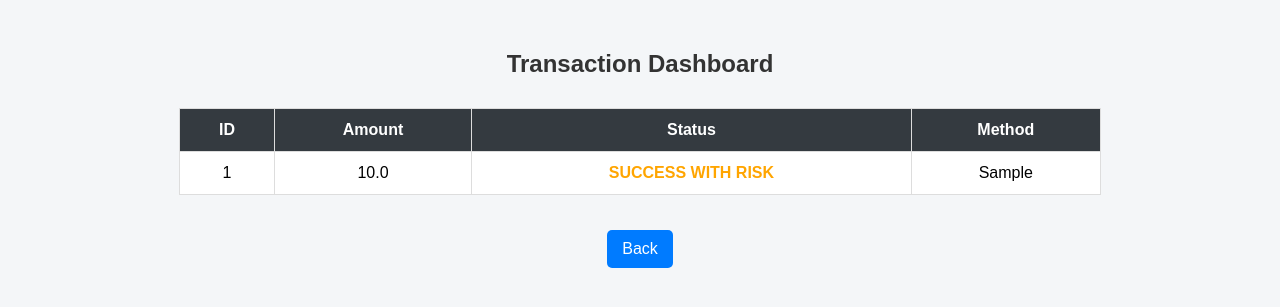
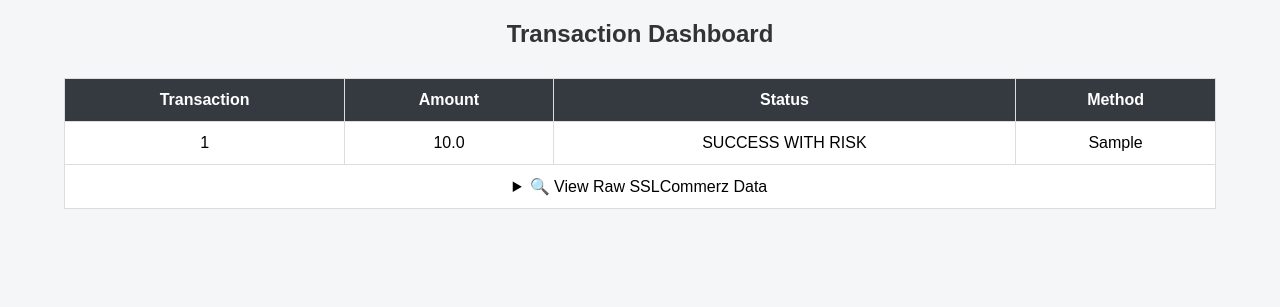
Before and after one commit to MahdiRedwan/ProjectCABD, a Flask app: page /dashboard in a window 1280 px wide. Shown: the top 307 px of the page. Run offline with Flask 3, Linux system fonts and the light colour scheme; tables that the repository leaves empty hold one stand-in row (values such as "Sample post").

Commit message:
fix base url and callbacks

```diff
--- a/app.py
+++ b/app.py
@@ -23,9 +23,9 @@ def index():
     return render_template("index.html")
 
 
-# ======================
+# =========================
 # PAYMENT INIT
-# ======================
+# =========================
 @app.route("/pay", methods=["POST"])
 def pay():
     amount = request.form.get("amount")
@@ -43,7 +43,7 @@ def pay():
         "cus_name": "Test User",
         "cus_email": "test@mail.com",
         "cus_phone": "01700000000",
-        "product_name": "Demo",
+        "product_name": "Demo Product",
         "product_category": "General",
         "product_profile": "general"
     }
@@ -61,40 +61,46 @@ def pay():
     return data
 
 
-# ======================
-# SUCCESS CALLBACK (FIXED)
-# ======================
+# =========================
+# SUCCESS (RAW DEBUG VERSION)
+# =========================
 @app.route("/success", methods=["GET", "POST"])
 def success():
-    callback = request.values.to_dict()
+    callback_data = request.values.to_dict()
 
-    val_id = callback.get("val_id")
-    tran_id = callback.get("tran_id")
+    print("\n==== CALLBACK RAW ====")
+    print(callback_data)
 
-    payment = validate_payment(val_id) if val_id else None
+    val_id = callback_data.get("val_id")
+    tran_id = callback_data.get("tran_id")
 
-    # ---------- STATUS FIX ----------
+    payment = None
+
+    if val_id:
+        payment = validate_payment(val_id)
+
+    print("\n==== VALIDATION RAW ====")
+    print(payment)
+
+    # =========================
+    # SAFE STATUS LOGIC
+    # =========================
+    status = "FAILED"
+
     if payment and isinstance(payment, dict):
         raw_status = str(payment.get("status", "")).upper()
 
-        if raw_status == "VALIDATED":
+        print("RAW STATUS:", raw_status)
+
+        if "VALID" in raw_status and "RISK" in raw_status:
+            status = "SUCCESS WITH RISK"
+
+        elif "VALID" in raw_status:
             status = "SUCCESS"
 
-        elif raw_status == "VALIDATED_RISK":
-            status = "SUCCESS WITH RISK"
-
-        else:
-            status = "FAILED"
-
-        card_type = payment.get("card_type", "UNKNOWN")
-        amount = payment.get("amount", 0)
-        bank_tran_id = payment.get("bank_tran_id", "")
-
-    else:
-        status = "PENDING VERIFICATION"
-        card_type = "UNKNOWN"
-        amount = 0
-        bank_tran_id = ""
+    card_type = payment.get("card_type", "UNKNOWN") if payment else "UNKNOWN"
+    amount = payment.get("amount", 0) if payment else 0
+    bank_tran_id = payment.get("bank_tran_id", "") if payment else ""
 
     txn = Transaction(
         tran_id=tran_id,
@@ -102,7 +108,7 @@ def success():
         status=status,
         payment_method=card_type,
         bank_tran_id=bank_tran_id,
-        raw_callback=json.dumps(callback),
+        raw_callback=json.dumps(callback_data),
         raw_validation=json.dumps(payment) if payment else None
     )
 
@@ -112,21 +118,24 @@ def success():
     return render_template("success.html", txn=txn)
 
 
-# ======================
-# FAIL CALLBACK (FIXED)
-# ======================
+# =========================
+# FAIL (SAVE RAW DATA)
+# =========================
 @app.route("/fail", methods=["GET", "POST"])
 def fail():
-    callback = request.values.to_dict()
+    callback_data = request.values.to_dict()
 
-    tran_id = callback.get("tran_id", f"FAIL_{int(time.time())}")
+    print("\n==== FAIL CALLBACK RAW ====")
+    print(callback_data)
+
+    tran_id = callback_data.get("tran_id", f"FAIL_{int(time.time())}")
 
     txn = Transaction(
         tran_id=tran_id,
         amount=0,
         status="FAILED",
         payment_method="UNKNOWN",
-        raw_callback=json.dumps(callback)
+        raw_callback=json.dumps(callback_data)
     )
 
     db.session.add(txn)
@@ -135,17 +144,14 @@ def fail():
     return render_template("fail.html", txn=txn)
 
 
-# ======================
-# CANCEL
-# ======================
 @app.route("/cancel", methods=["GET", "POST"])
 def cancel():
     return render_template("cancel.html")
 
 
-# ======================
-# DASHBOARD
-# ======================
+# =========================
+# DASHBOARD (RAW VIEW ENABLED)
+# =========================
 @app.route("/dashboard")
 def dashboard():
     txns = Transaction.query.order_by(Transaction.id.desc()).all()
--- a/templates/dashboard.html
+++ b/templates/dashboard.html
@@ -6,13 +6,12 @@
 </head>
 <body>
 
-<div class="container">
-
 <h2>Transaction Dashboard</h2>
 
-<table>
+<table border="1" cellpadding="10">
+
 <tr>
-    <th>ID</th>
+    <th>Transaction</th>
     <th>Amount</th>
     <th>Status</th>
     <th>Method</th>
@@ -22,28 +21,26 @@
 <tr>
     <td>{{ t.tran_id }}</td>
     <td>{{ t.amount }}</td>
+    <td>{{ t.status }}</td>
+    <td>{{ t.payment_method }}</td>
+</tr>
 
-    <td class="
-    {% if t.status == 'SUCCESS' %}
-        status-success
-    {% elif t.status == 'SUCCESS WITH RISK' %}
-        status-risk
-    {% else %}
-        status-failed
-    {% endif %}
-    ">
-        {{ t.status }}
+<tr>
+    <td colspan="4">
+        <details>
+            <summary>🔍 View Raw SSLCommerz Data</summary>
+
+            <h4>Callback:</h4>
+            <pre>{{ t.raw_callback }}</pre>
+
+            <h4>Validation:</h4>
+            <pre>{{ t.raw_validation }}</pre>
+        </details>
     </td>
-
-    <td>{{ t.payment_method }}</td>
 </tr>
 {% endfor %}
 
 </table>
 
-<a href="/">Back</a>
-
-</div>
-
 </body>
 </html>
```
